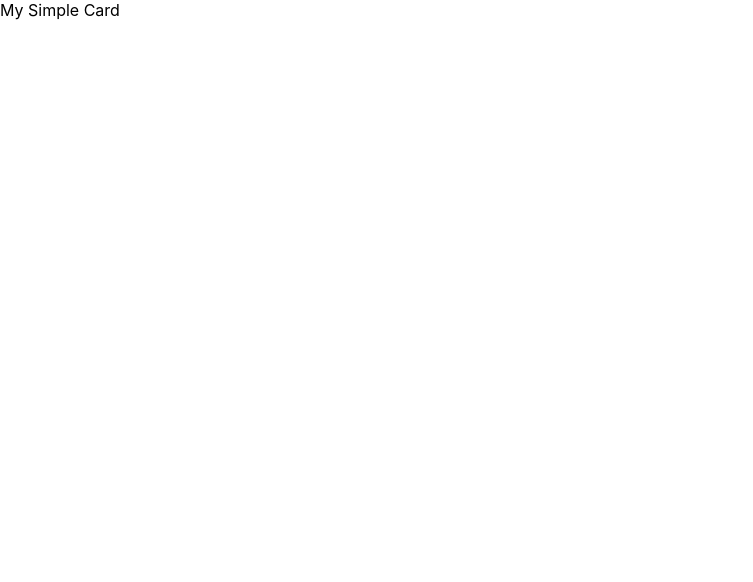
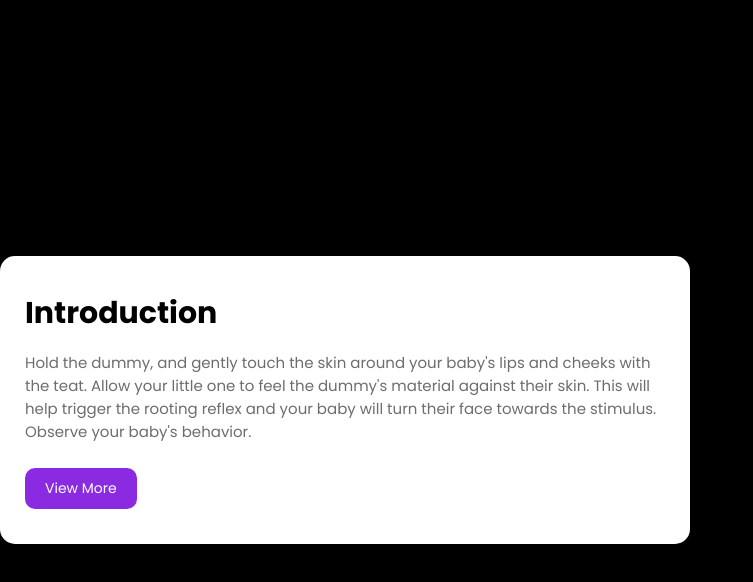
Before and after one commit to RensithUdara/my-first-app, a React (Create React App) app: page / in a window 1280 px wide. Shown: the top 582 px of the page, without its empty margins (0-753 px from the left). Built offline with nearby package versions, Linux system fonts and the light colour scheme.

Commit message:
update ui

```diff
--- a/public/index.html
+++ b/public/index.html
@@ -1,14 +1,12 @@
 <!DOCTYPE html>
 <html lang="en">
+
 <head>
   <meta charset="utf-8" />
   <link rel="icon" href="%PUBLIC_URL%/favicon.ico" />
   <meta name="viewport" content="width=device-width, initial-scale=1" />
   <meta name="theme-color" content="#000000" />
-    <meta
-      name="description"
-      content="Web site created using create-react-app"
-    />
+  <meta name="description" content="Web site created using create-react-app" />
   <link rel="apple-touch-icon" href="%PUBLIC_URL%/logo192.png" />
   <!--
       manifest.json provides metadata used when your web app is installed on a
@@ -24,8 +22,14 @@
       work correctly both with client-side routing and a non-root public URL.
       Learn how to configure a non-root public URL by running `npm run build`.
     -->
+  <link rel="preconnect" href="https://fonts.googleapis.com">
+  <link rel="preconnect" href="https://fonts.gstatic.com" crossorigin>
+  <link href="https://fonts.googleapis.com/css2?family=Poppins:ital,wght@0,400;0,700;1,500&display=swap"
+    rel="stylesheet">
+
   <title>React App</title>
 </head>
+
 <body>
   <noscript>You need to enable JavaScript to run this app.</noscript>
   <div id="root"></div>
@@ -40,4 +44,5 @@
       To create a production bundle, use `npm run build` or `yarn build`.
     -->
 </body>
+
 </html>
--- a/src/components/SimpleCard.css
+++ b/src/components/SimpleCard.css
@@ -0,0 +1,43 @@
+body {
+    display: flex;
+    justify-content: center;
+    align-items: center;
+    min-height: 100vh;
+    margin: 0;
+}
+
+.card-container {
+    background-color: white;
+    border-radius: 15px;
+    padding-top: 10px;
+    padding-bottom: 35px;
+    padding-left: 25px;
+    padding-right: 25px;
+    font-family: "Poppins", sans-serif;
+    width: 50%;
+}
+
+.card-container button {
+    background-color: blueviolet;
+    color: white;
+    padding-top: 10px;
+    padding-bottom: 10px;
+    padding-left: 20px;
+    padding-right: 20px;
+    border-radius: 10px;
+    font-family: "Poppins", sans-serif;
+    border: 0;
+    font-size: 14px;
+}
+
+.card-container p {
+    color: rgb(109, 109, 109);
+    font-size: 15px;
+    padding-bottom: 10px;
+}
+
+.card-container h2 {
+    color: black;
+    font-size: 30px;
+    margin-bottom: 0;
+}
--- a/src/components/SimpleCard.js
+++ b/src/components/SimpleCard.js
@@ -1,5 +1,16 @@
+import './SimpleCard.css'
+
 function SimpleCard() {
-    return <div>My Simple Card</div>
+    return (
+
+        <div className='card-container'>
+            <h2>Introduction</h2>
+            <p>
+            Hold the dummy, and gently touch the skin around your baby's lips and cheeks with the teat. Allow your little one to feel the dummy's material against their skin. This will help trigger the rooting reflex and your baby will turn their face towards the stimulus. Observe your baby's behavior.
+            </p>
+            <button>View More</button>
+        </div>
+    );
 }
 
 export default SimpleCard;
--- a/src/index.css
+++ b/src/index.css
@@ -1,13 +1,3 @@
 body {
-  margin: 0;
-  font-family: -apple-system, BlinkMacSystemFont, 'Segoe UI', 'Roboto', 'Oxygen',
-    'Ubuntu', 'Cantarell', 'Fira Sans', 'Droid Sans', 'Helvetica Neue',
-    sans-serif;
-  -webkit-font-smoothing: antialiased;
-  -moz-osx-font-smoothing: grayscale;
+background-color: black;
 }
-
-code {
-  font-family: source-code-pro, Menlo, Monaco, Consolas, 'Courier New',
-    monospace;
-}
```
Lines whose indentation alone changed are shown as unchanged.
